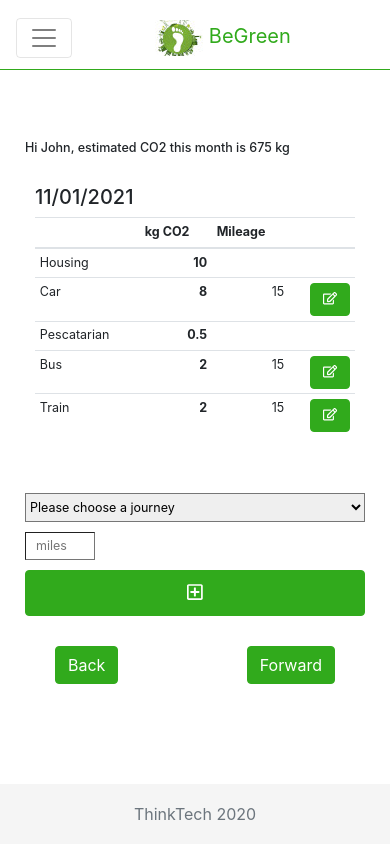
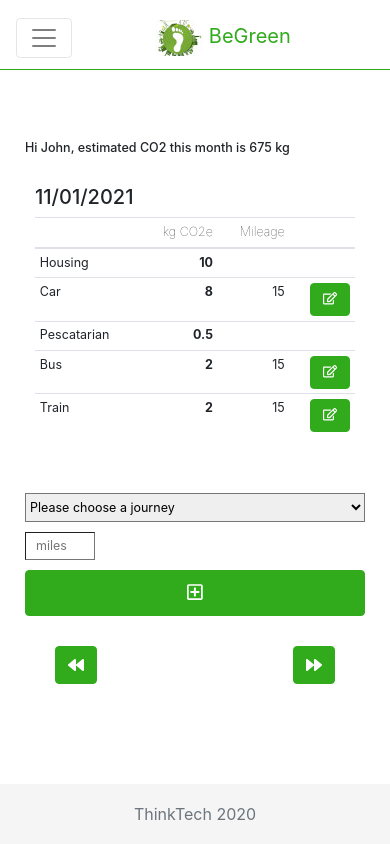
Before and after one commit to ThinkTech-TR/carbontracker-react-app, a React (Create React App) app: page /tracking in a window 390 px wide. Built offline with nearby package versions, Linux system fonts and the light colour scheme.

Commit message:
fix porblem with responsiviness

```diff
--- a/src/Components/Tracking/AddJourney.css
+++ b/src/Components/Tracking/AddJourney.css
@@ -39,7 +39,7 @@
 }
 
 /* Add responsiveness - display the form controls vertically instead of horizontally on screens that are less than 800px wide */
-@media (max-width: 800px) {
+@media (max-width: 992px) {
     .form-inline input {
       margin: 10px 0;
     }
--- a/src/Components/Tracking/AddJourney.js
+++ b/src/Components/Tracking/AddJourney.js
@@ -1,5 +1,6 @@
 import React, { useRef } from 'react';
 import { useState } from "react";
+
 import journeyIco from "./journey-icon.jpg";
 import Image from 'react-bootstrap/Image';
 import { FontAwesomeIcon } from "@fortawesome/react-fontawesome";
@@ -75,8 +76,6 @@ return (
                 value={ distance }>
             </input>
             <button onClick={handleClick} type="submit" className="button-green"><FontAwesomeIcon icon={ faPlusSquare } className="icon-size" /></button>
-
-
     </div>
     );
 }
--- a/src/Components/Tracking/Tracking.css
+++ b/src/Components/Tracking/Tracking.css
@@ -13,6 +13,7 @@ h2 {
 
 .chart-container {
     align-items: center;
+    width: 100%;
 }
 
 .main-container {
@@ -29,6 +30,11 @@ h2 {
 
 .table-track {
     border: none;
+}
+
+.th-align {
+    text-align: right;
+    font-weight:lighter;
 }
 
 .diet-select {
@@ -61,7 +67,7 @@ td {
     padding: 30px;
 }
 
-@media only screen and (max-width: 576px) {
+@media only screen and (max-width: 992px) {
     .chart-container-sm {
         display: none;
     }
--- a/src/Components/Tracking/Tracking.js
+++ b/src/Components/Tracking/Tracking.js
@@ -9,6 +9,8 @@ import uuid from "react-uuid";
 import { faSave} from "@fortawesome/free-regular-svg-icons";
 import { faWindowClose} from "@fortawesome/free-regular-svg-icons";
 import { faEdit} from "@fortawesome/free-regular-svg-icons";
+import { faForward} from "@fortawesome/free-solid-svg-icons";
+import { faBackward} from "@fortawesome/free-solid-svg-icons";
 
 
 import Total from "./total.png";
@@ -21,7 +23,8 @@ import './Tracking.css';
 
 
 function Tracking () {
-    const [ trackRecords, setTrackRecords] =useState([
+    //const [carbonInfoForMonth, setCarbonInfoForMonth] = useState([
+    const [ carbonInfoByDate, setCarbonInfoByDate] =useState([
     {userId: "101",
     userName: "John",
     trackingItemId: "1",
@@ -79,6 +82,8 @@ function Tracking () {
    }
 ])
 
+    //const [ carbonInfoByDate, setCarbonInfoByDate] =useState([
+
     const addJourney = (newTrackingItemId, newTrackingItemName, newDistance) => {
         const newJourney = {
             userId: "101",
@@ -92,8 +97,8 @@ function Tracking () {
             idTrackRecord: uuid(),
             idJourney: uuid()
         }
-        const updatedRecords =[...trackRecords, newJourney];
-        setTrackRecords(updatedRecords);
+        const updatedRecords =[...carbonInfoByDate, newJourney];
+        setCarbonInfoByDate(updatedRecords);
     }
 
 
@@ -128,7 +133,7 @@ function Tracking () {
     const updateJourney =({id, newDistance}) => {
         // update data
         let updatedRecords = {};
-        trackRecords.forEach(item => {
+        carbonInfoByDate.forEach(item => {
             if (item.idTrackRecord === id) {
                 updatedRecords = item;
             }
@@ -165,13 +170,13 @@ function Tracking () {
     return (
         <Container className="track-container">
             <Row>
-                <Col xs={12} md={6}>
-                    <h2 className="font-sm">Hi John,  estimated CO2 this month is {daylyAmountCO2(trackRecords) * 30} kg</h2>
+                <Col md={12} lg={6}>
+                    <h2 className="font-sm">Hi John,  estimated CO2 this month is {daylyAmountCO2(carbonInfoByDate) * 30} kg</h2>
                     <div className="chart-container chart-container-sm">
                         <Image src={Total} alt="total" fluid/>
                     </div>
                 </Col>
-                <Col xs={12} md={6}>
+                <Col md={12} lg={6}>
                     <div className="main-container">
                         <div className="container-data">
                             <h5>11/01/2021</h5>
@@ -179,13 +184,13 @@ function Tracking () {
                                 <thead>
                                     <tr>
                                         <th></th>
-                                        <th>kg CO2</th>
-                                        <th>Mileage</th>
+                                        <th className="th-align">kg CO2e</th>
+                                        <th className="th-align">Mileage</th>
                                         <th></th>
                                     </tr>
                                 </thead>
                                 <tbody>
-                                    {trackRecords.map((item) => (
+                                    {carbonInfoByDate.map((item) => (
                                             <tr key={item.idTrackRecord}>
                                                 <td>{item.trackingItemName}</td>
                                                 <td className="cell-co2">{item.emissionCO2}</td>
@@ -242,10 +247,18 @@ function Tracking () {
                         <AddJourney addJourney={ addJourney }/>
                         <div className="button-day-container flex-contianer">
                             <div className="left-btn">
-                                <button className="button-green">Back</button>
+                                <button
+                                    className="button-green"
+                                >
+                                    <FontAwesomeIcon icon={ faBackward } />
+                                </button>
                             </div>
                             <div className="right-btn">
-                                <button type="submit" className="button-green">Forward</button>
+                                <button
+                                    className="button-green"
+                                >
+                                    <FontAwesomeIcon icon={ faForward } />
+                                </button>
                             </div>
                         </div>
                     </div>
```
Lines whose indentation alone changed are shown as unchanged.
